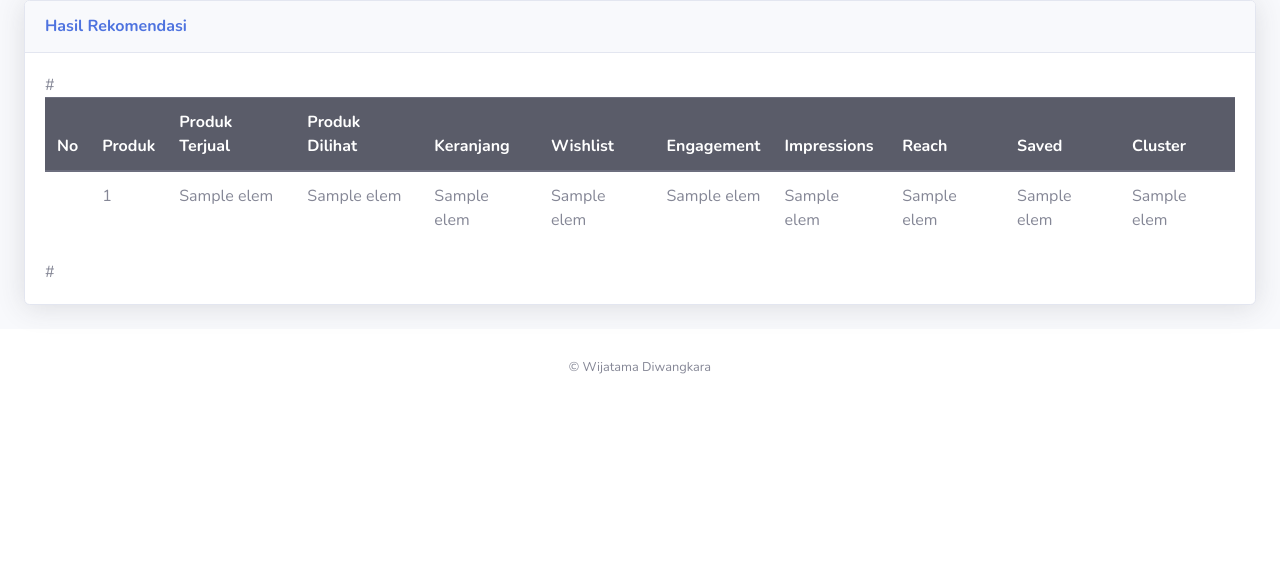
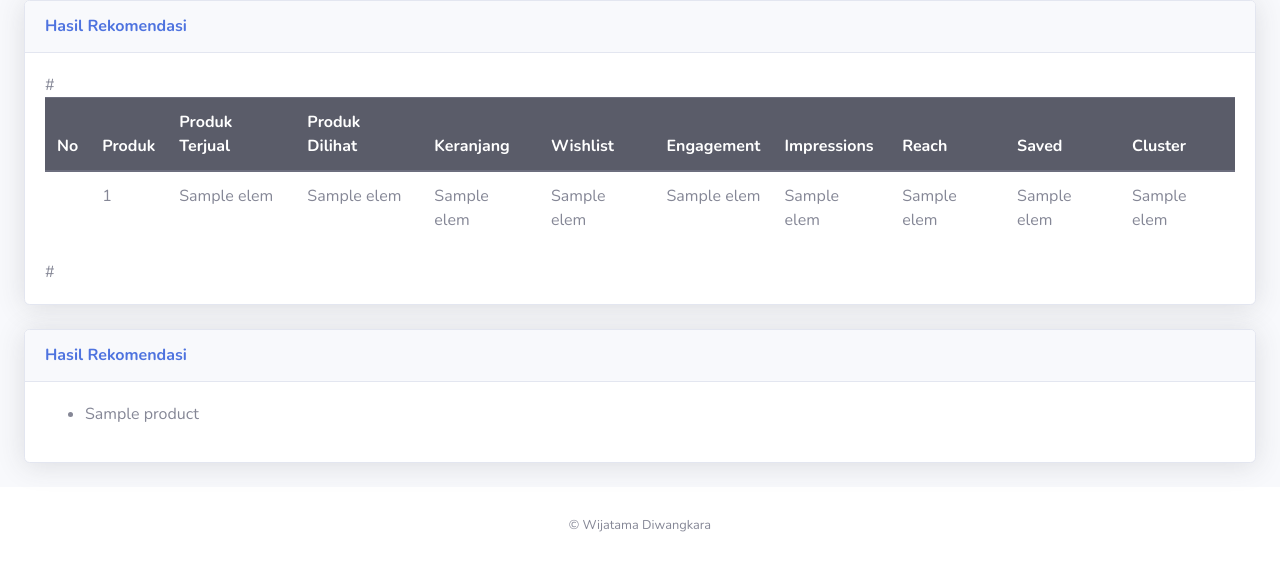
Before and after one commit to SokKanaTorajd/dev-wijatama, a Flask app: template app/templates/results.html in a window 1280 px wide. Shown: the top 571 px of the page. Run offline with Flask 2, Linux system fonts and the light colour scheme; the template is opened without the code that fills it: most values are stand-ins (such as "Sample title", 1, 10 or a date in 2020); parts of the project's set-up code (start-up, migrations or seed data) failed here and were passed over; some libraries are stand-ins or nearby versions.

Commit message:
add recommendation product

```diff
--- a/app/__init__.py
+++ b/app/__init__.py
@@ -231,6 +231,8 @@ def output_clustering():
     contents = download_blob_as_bytes(filename, dest_folder)
     results = pd.read_excel(contents)
     data = results.values.tolist()
+    filtered_cluster = results[results['cluster']==0]
+    products = list(filtered_cluster)
 
     page, per_page, offset = get_page_args(page_parameter='page',
                                            per_page_parameter='per_page')
@@ -239,8 +241,8 @@ def output_clustering():
     pagination = Pagination(page=page, per_page=per_page, total=total,
                             css_framework='bootstrap4')
     notif()
-    return render_template('results.html', data=pagination_data,
-                            pagination=pagination, page=page, per_page=per_page,)
+    return render_template('results.html', products=products, data=pagination_data,
+                            pagination=pagination, page=page, per_page=per_page)
 
     # return render_template('results.html', tables=[results.to_html(classes='data', header="true")])
 
--- a/app/templates/results.html
+++ b/app/templates/results.html
@@ -48,5 +48,17 @@
             {{ pagination.links }}
         </div>
     </div>
+    <div class="card shadow mb-4">
+        <div class="card-header py-3">
+            <h6 class="m-0 font-weight-bold text-primary">Hasil Rekomendasi</h6>
+        </div>
+        <div class="card-body">
+            <ul>
+                {% for product in products %}
+                    <li>{{ product }}</li>
+                {% endfor %}
+            </ul>
+        </div>
+    </div>
 </div>
 {% endblock main %}
```
